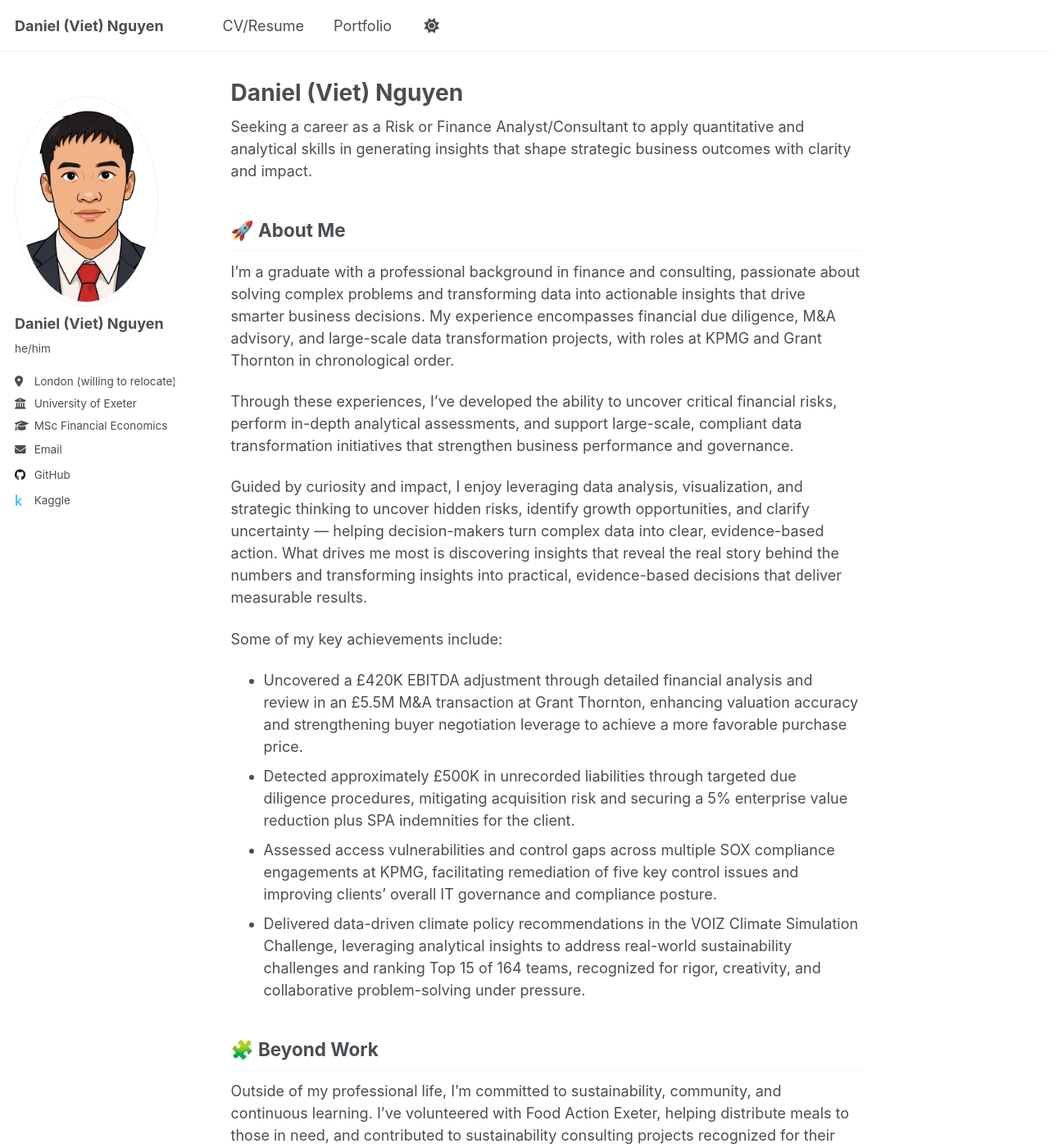
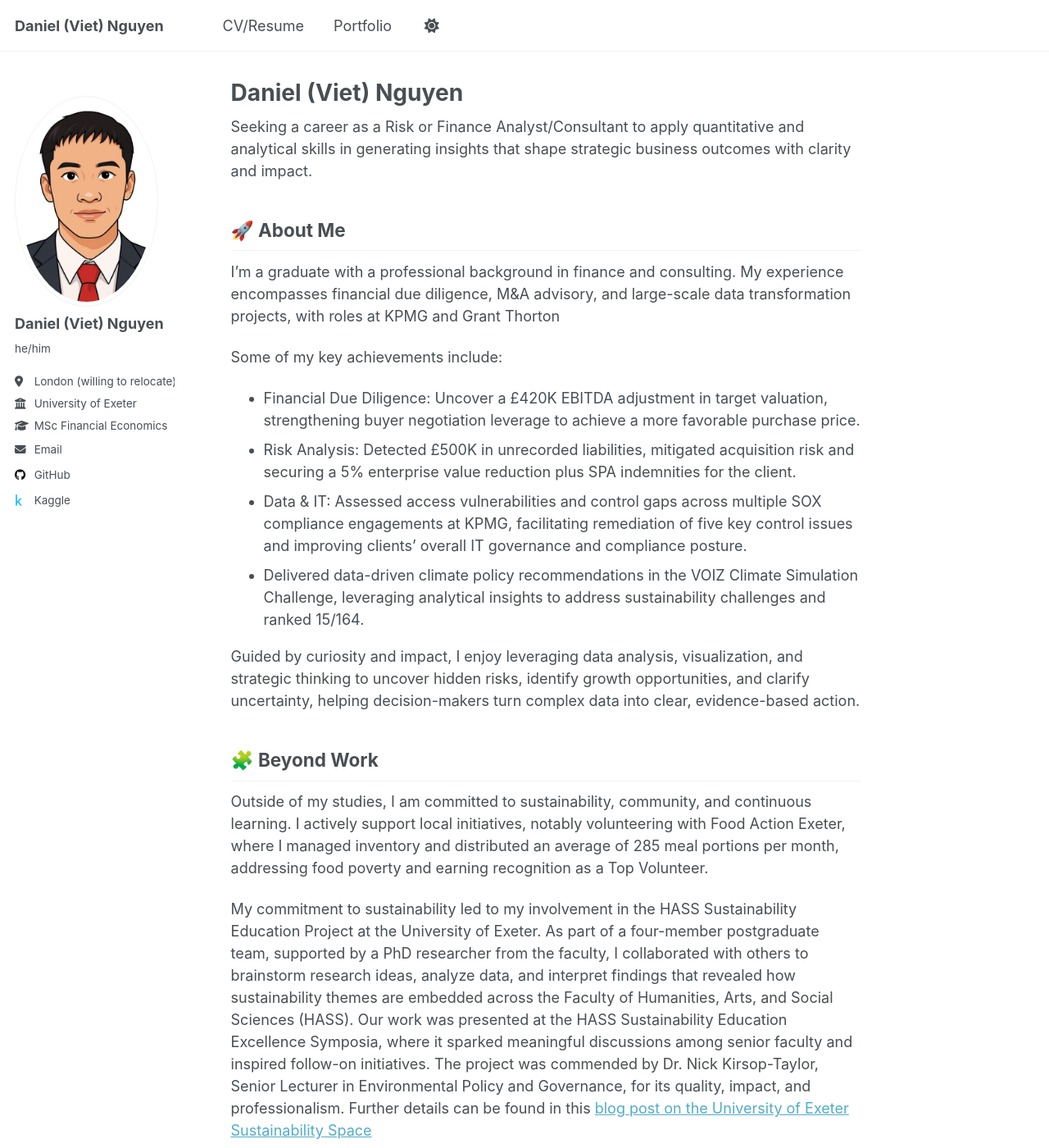
Before and after one commit to Danny-NG-9999/Danny-NG-9999.github.io, a Jekyll site: the page built from _pages/about.md, in a window 1280 px wide and 1400 px high. Shown: the whole window at 82% size. Built offline with Jekyll 4.4.1, drawn with Linux system fonts in a browser that asks for light colours; a script that is not in the unit is left out; some of the changed text lies outside the part shown.

Commit message:
Finalize

```diff
--- a/_pages/about.md
+++ b/_pages/about.md
@@ -10,22 +10,23 @@ redirect_from:
 Seeking a career as a Risk or Finance Analyst/Consultant to apply quantitative and analytical skills in generating insights that shape strategic business outcomes with clarity and impact.
 
 ## 🚀 About Me
-I’m a graduate with a professional background in finance and consulting, passionate about solving complex problems and transforming data into actionable insights that drive smarter business decisions. My experience encompasses financial due diligence, M&A advisory, and large-scale data transformation projects, with roles at KPMG and Grant Thornton in chronological order.
-
-Through these experiences, I’ve developed the ability to uncover critical financial risks, perform in-depth analytical assessments, and support large-scale, compliant data transformation initiatives that strengthen business performance and governance.
-
-Guided by curiosity and impact, I enjoy leveraging data analysis, visualization, and strategic thinking to uncover hidden risks, identify growth opportunities, and clarify uncertainty — helping decision-makers turn complex data into clear, evidence-based action. What drives me most is discovering insights that reveal the real story behind the numbers and transforming insights into practical, evidence-based decisions that deliver measurable results.
+I’m a graduate with a professional background in finance and consulting. My experience encompasses financial due diligence, M&A advisory, and large-scale data transformation projects, with roles at KPMG and Grant Thorton
 
 Some of my key achievements include:
-- Uncovered a £420K EBITDA adjustment through detailed financial analysis and review in an £5.5M M&A transaction at Grant Thornton, enhancing valuation accuracy and strengthening buyer negotiation leverage to achieve a more favorable purchase price.
-- Detected approximately £500K in unrecorded liabilities through targeted due diligence procedures, mitigating acquisition risk and securing a 5% enterprise value reduction plus SPA indemnities for the client.
-- Assessed access vulnerabilities and control gaps across multiple SOX compliance engagements at KPMG, facilitating remediation of five key control issues and improving clients’ overall IT governance and compliance posture.
-- Delivered data-driven climate policy recommendations in the VOIZ Climate Simulation Challenge, leveraging analytical insights to address real-world sustainability challenges and ranking Top 15 of 164 teams, recognized for rigor, creativity, and collaborative problem-solving under pressure.
+* Financial Due Diligence: Uncover a £420K EBITDA adjustment in target valuation, strengthening buyer negotiation leverage to achieve a more favorable purchase price.
+* Risk Analysis: Detected £500K in unrecorded liabilities, mitigated acquisition risk and securing a 5% enterprise value reduction plus SPA indemnities for the client.
+* Data & IT: Assessed access vulnerabilities and control gaps across multiple SOX compliance engagements at KPMG, facilitating remediation of five key control issues and improving clients’ overall IT governance and compliance posture.
+* Delivered data-driven climate policy recommendations in the VOIZ Climate Simulation Challenge, leveraging analytical insights to address sustainability challenges and ranked 15/164.
+
+Guided by curiosity and impact, I enjoy leveraging data analysis, visualization, and strategic thinking to uncover hidden risks, identify growth opportunities, and clarify uncertainty, helping decision-makers turn complex data into clear, evidence-based action.
 
 
 ## 🧩 Beyond Work
-Outside of my professional life, I’m committed to sustainability, community, and continuous learning. I’ve volunteered with Food Action Exeter, helping distribute meals to those in need, and contributed to sustainability consulting projects recognized for their positive social and environmental impact. Beyond that, I enjoy exploring local cafés, attending community events, and spending time in green spaces, always seeking new perspectives that inspire both insight and connection.
+Outside of my studies, I am committed to sustainability, community, and continuous learning. I actively support local initiatives, notably volunteering with Food Action Exeter, where I managed inventory and distributed an average of 285 meal portions per month, addressing food poverty and earning recognition as a Top Volunteer.
 
+My commitment to sustainability led to my involvement in the HASS Sustainability Education Project at the University of Exeter. As part of a four-member postgraduate team, supported by a PhD researcher from the faculty, I collaborated with others to brainstorm research ideas, analyze data, and interpret findings that revealed how sustainability themes are embedded across the Faculty of Humanities, Arts, and Social Sciences (HASS). Our work was presented at the HASS Sustainability Education Excellence Symposia, where it sparked meaningful discussions among senior faculty and inspired follow-on initiatives. The project was commended by Dr. Nick Kirsop-Taylor, Senior Lecturer in Environmental Policy and Governance, for its quality, impact, and professionalism. Further details can be found in this [blog post on the University of Exeter Sustainability Space](https://sites.exeter.ac.uk/sustainabilityspace/2025/06/02/humanities-and-social-sciences-central-for-navigating-the-current-and-future-sustainability-crises-reporting-on-the-inaugural-hass-sustainability-education-excellence-symposia-by-dr-nick-kirsop-tayl/)
+
+In my personal time, I enjoy exploring local cafés, attending community events, and spending time in green spaces. These activities allow me to connect with others, appreciate nature, and maintain a balanced lifestyle.
 
 ## 🌱 Currently Learning
 - **Logistic Regression for Credit Risk Modeling**: Deepening knowledge in applying logistic regression techniques to assess and predict credit risk. This includes understanding feature selection, data preprocessing, handling imbalanced datasets, evaluating model performance using metrics and applying model interpretability techniques to ensure actionable insights for financial decision-making.
```
Also changed, not shown: _pages/cv.md (+1 -1 lines).
